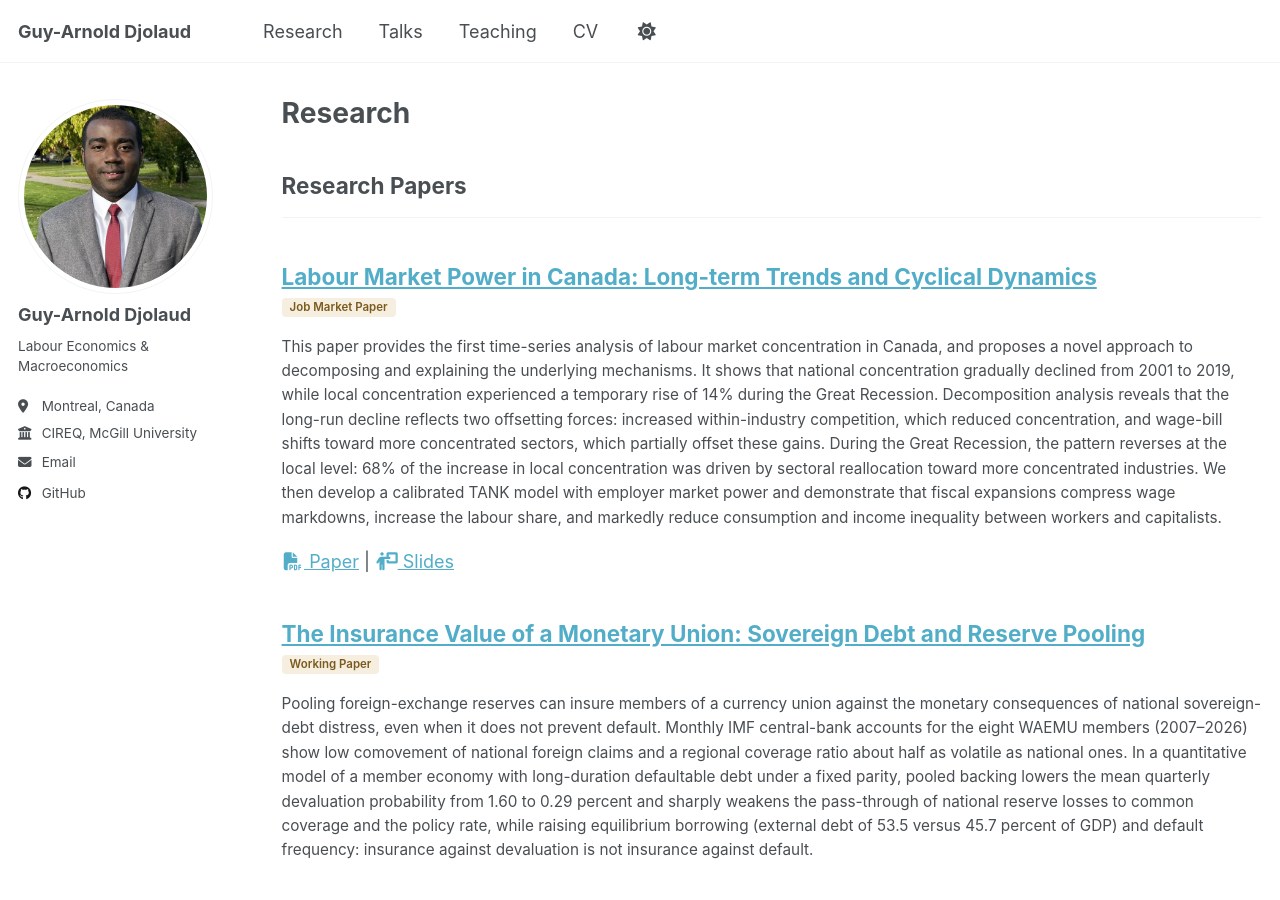
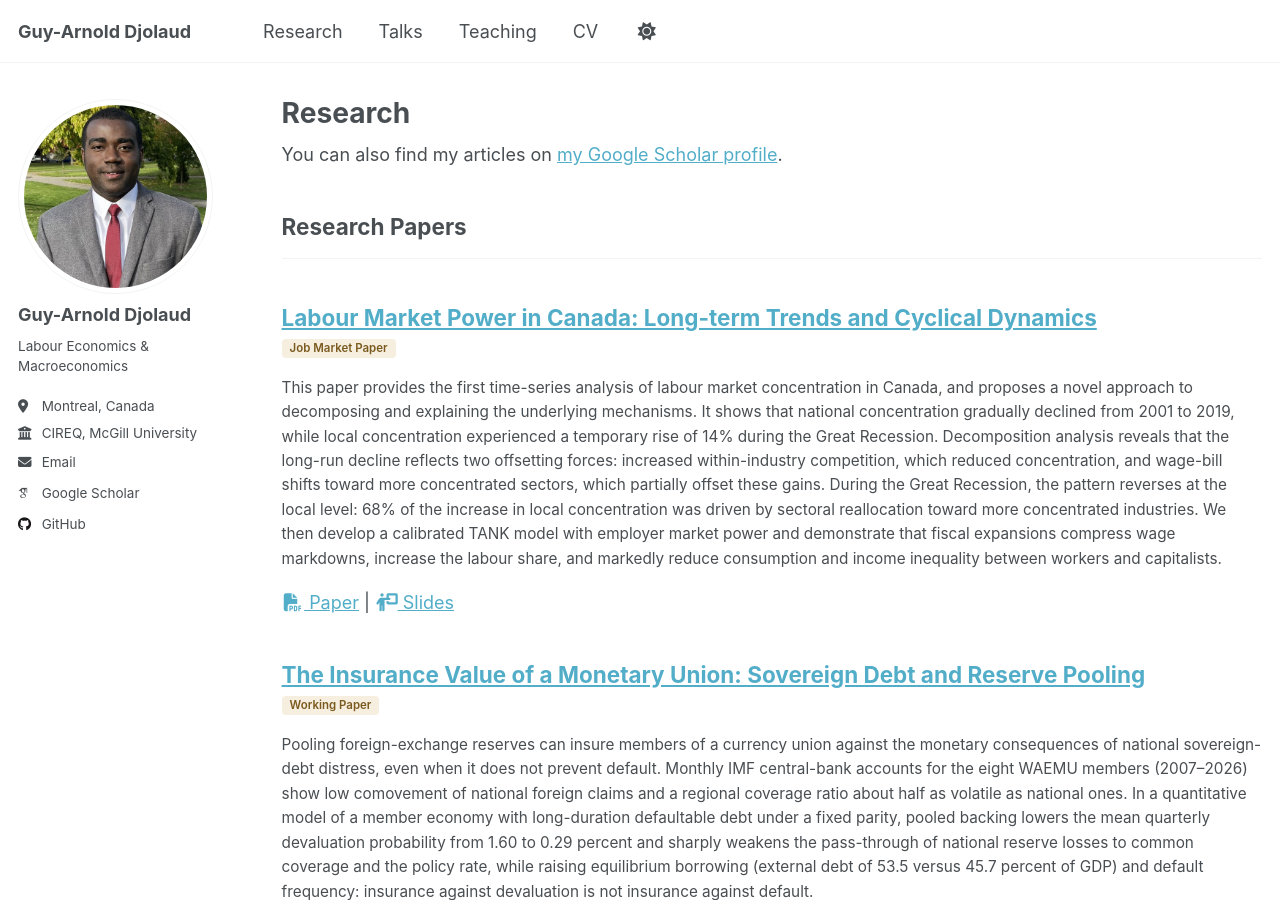
Before and after one commit to Guy-Djolaud/Guy-Djolaud.github.io, a Jekyll site: the page built from _pages/publications.html, in a window 1280 px wide and 900 px high. Built offline with Jekyll 4.4.1, drawn with Linux system fonts in a browser that asks for light colours; some web fonts are replaced; some of the changed lines change nothing that is shown.

Commit message:
Add Google Scholar profile link

```diff
--- a/_config.yml
+++ b/_config.yml
@@ -35,7 +35,7 @@
   # Academic websites
   academia         : # URL
   arxiv            : # URL - Update with the correct link to your profile
-  googlescholar    : # "https://scholar.google.com/citations?user=PS_CX0AAAAAJ"
+  googlescholar    : "https://scholar.google.com/citations?user=H-A0nIgAAAAJ"
   inspire-hep      : # URL
   impactstory      : # URL
   orcid            : # "https://orcid.org/yourorcidurl"
```
